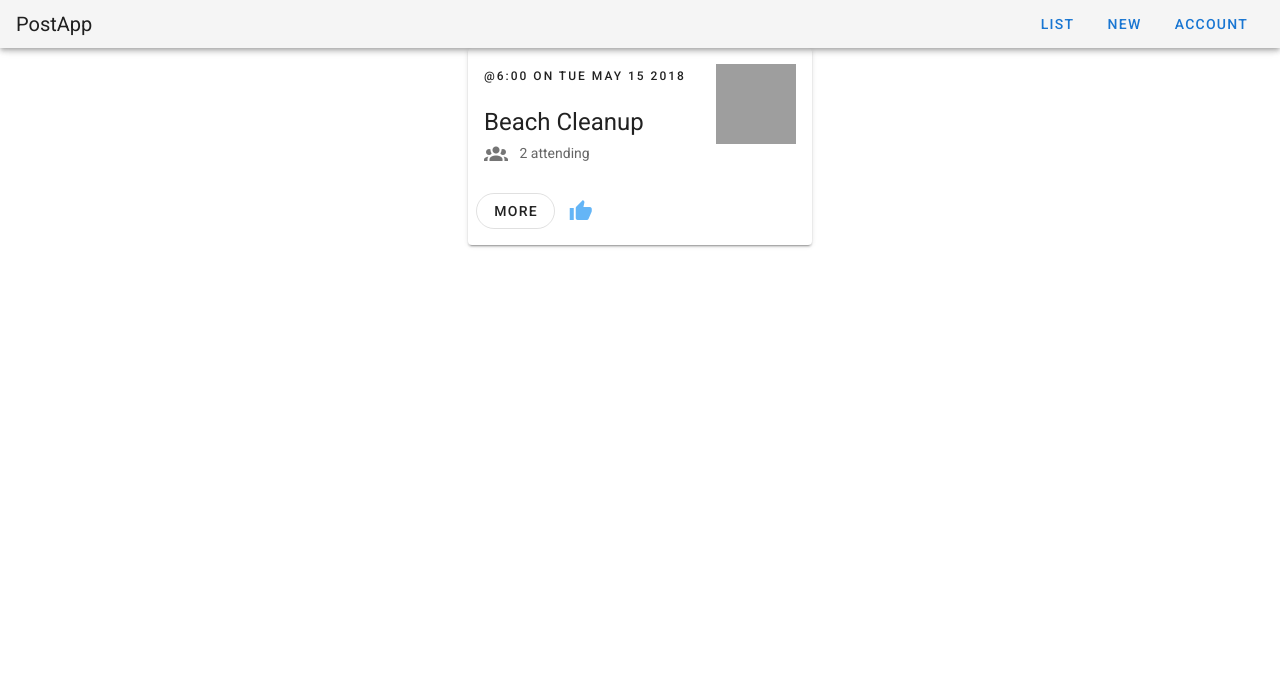
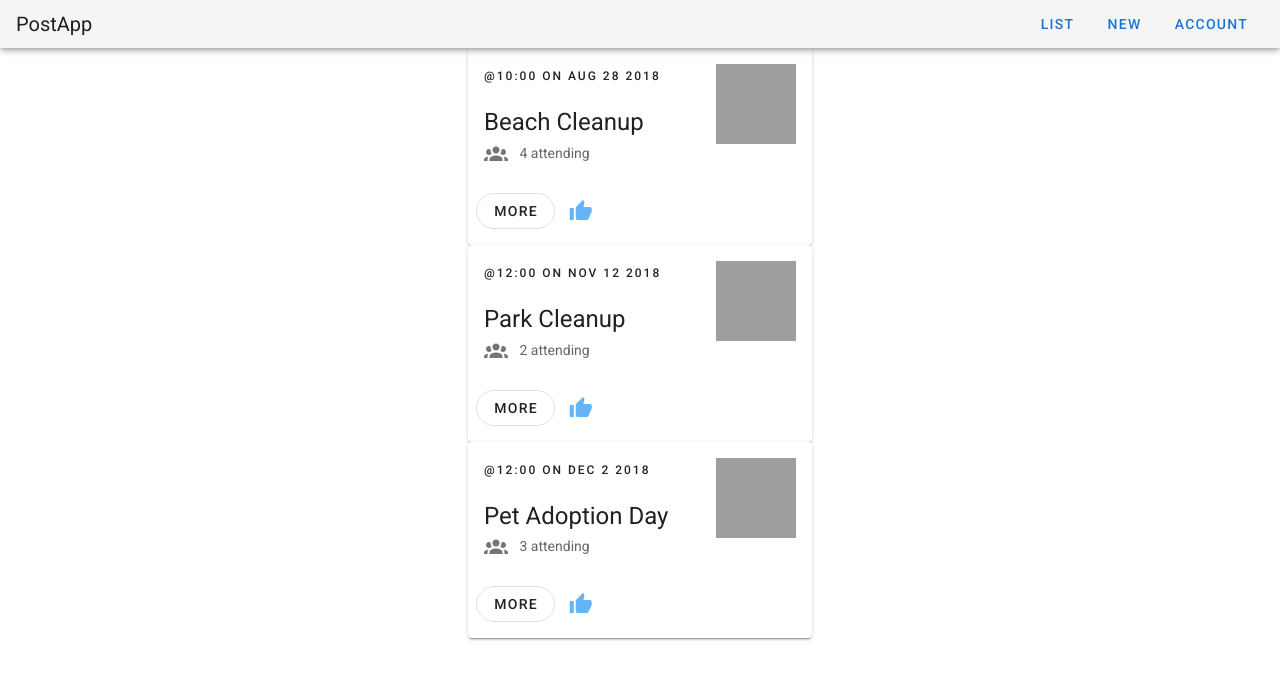
Before and after one commit to yk-port/post-app-vue, a Vue app: page / in a window 1280 px wide. Shown: the top 680 px of the page. Built offline with nearby package versions, Linux system fonts and the light colour scheme; data requests are answered from the project's data file.

Commit message:
add: axios call

```diff
--- /dev/null
+++ b/db.json
@@ -0,0 +1,76 @@
+{
+  "events": [
+    {
+      "id": 1,
+      "title": "Beach Cleanup",
+      "date": "Aug 28 2018",
+      "time": "10:00",
+      "location": "Daytona Beach",
+      "description": "Let's clean up this beach.",
+      "organizer": "Adam Jahr",
+      "category": "sustainability",
+      "attendees": [
+        {
+          "id": "abc123",
+          "name": "Adam Jahr"
+        },
+        {
+          "id": "def456",
+          "name": "Gregg Pollack"
+        },
+        {
+          "id": "ghi789",
+          "name": "Beth Swanson"
+        },
+        {
+          "id": "jkl101",
+          "name": "Mary Gordon"
+        }
+      ]
+    },
+    {
+      "id": 2,
+      "title": "Park Cleanup",
+      "date": "Nov 12 2018",
+      "time": "12:00",
+      "location": "132 N Magnolia Street, Orlando, Florida",
+      "description": "We're going to clean up this park.",
+      "organizer": "Adam Jahr",
+      "category": "nature",
+      "attendees": [
+        {
+          "id": "ghi789",
+          "name": "Beth Swanson"
+        },
+        {
+          "id": "jkl101",
+          "name": "Mary Gordon"
+        }
+      ]
+    },
+    {
+      "id": 3,
+      "title": "Pet Adoption Day",
+      "date": "Dec 2 2018",
+      "time": "12:00",
+      "location": "132 N Magnolia Street, Orlando, Florida",
+      "description": "Help animals find new homes.",
+      "organizer": "Gregg Pollack",
+      "category": "animal welfare",
+      "attendees": [
+        {
+          "id": "abc123",
+          "name": "Adam Jahr"
+        },
+        {
+          "id": "ghi789",
+          "name": "Beth Swanson"
+        },
+        {
+          "id": "jkl101",
+          "name": "Mary Gordon"
+        }
+      ]
+    }
+  ]
+}
--- a/package.json
+++ b/package.json
@@ -7,6 +7,7 @@
     "build": "vue-cli-service build"
   },
   "dependencies": {
+    "axios": "^0.21.1",
     "core-js": "^3.6.5",
     "lodash": "^4.17.21",
     "vue": "^2.6.11",
--- a/src/components/EventCard.vue
+++ b/src/components/EventCard.vue
@@ -19,7 +19,7 @@
     </v-list-item>
 
     <v-card-actions>
-      <router-link :to="{ name: 'events-show', params: { id: '1' } }">
+      <router-link :to="{ name: 'events-show', params: { id: event.id } }">
         <v-btn outlined rounded text>
           more
         </v-btn>
@@ -33,23 +33,15 @@
 import AttendIcon from '@/components/AttendIcon.vue'
 import GoodIcon from '@/components/GoodIcon.vue'
 export default {
+  props: {
+    event: {
+      type: Object,
+      require: true
+    }
+  },
   components: {
     AttendIcon,
     GoodIcon
-  },
-  data() {
-    return {
-      event: {
-        id: 1,
-        title: 'Beach Cleanup',
-        date: 'Tue May 15 2018',
-        time: '6:00',
-        attendees: [
-          { id: 'abc123', name: 'Adam Jahr' },
-          { id: 'def456', name: 'Gregg Pollack' }
-        ]
-      }
-    }
   }
 }
 </script>
--- a/src/views/EventList.vue
+++ b/src/views/EventList.vue
@@ -1,14 +1,31 @@
 <template>
   <div>
-    <EventCard />
+    <EventCard v-for="event in events" :key="event.id" :event="event" />
   </div>
 </template>
 
 <script>
 import EventCard from '@/components/EventCard.vue'
+import axios from 'axios'
+
 export default {
   components: {
     EventCard
+  },
+  data() {
+    return {
+      events: []
+    }
+  },
+  created() {
+    axios
+      .get('http://localhost:3000/events')
+      .then(response => {
+        this.events = response.data
+      })
+      .catch(error => {
+        console.log(error)
+      })
   }
 }
 </script>
```
Also changed, not shown: 1 other file (tests, documents, lock files or other folders).
